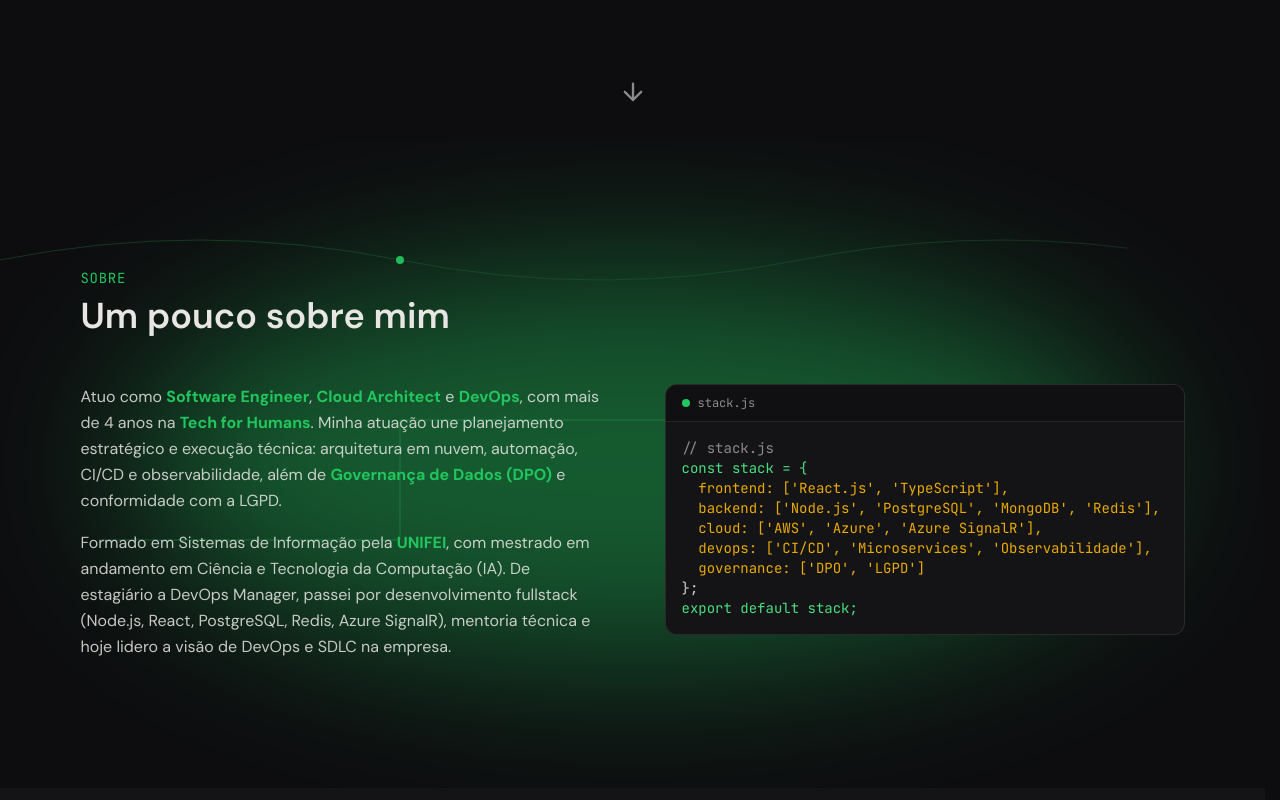
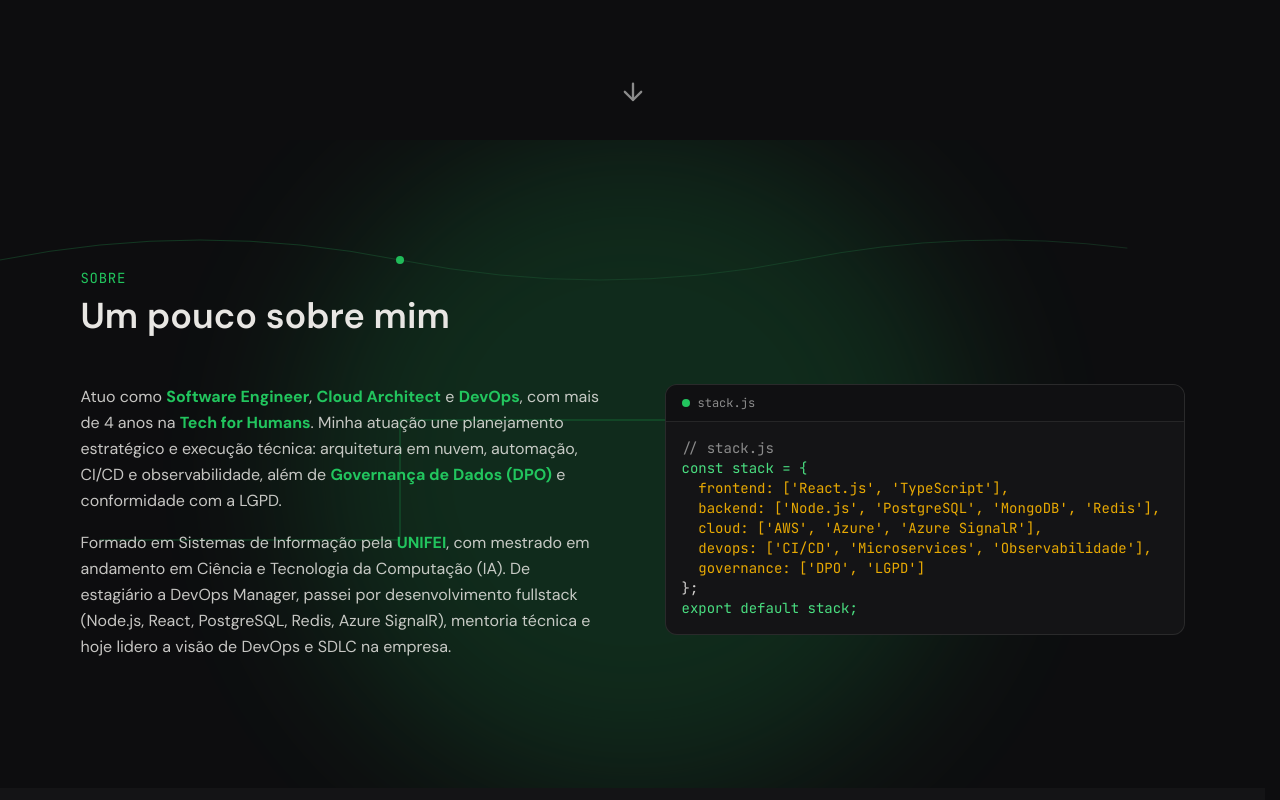
Before and after one commit to luisricar-do/me, a React (Vite) app: page / in a window 1280 px wide. Shown: the part 2260-3060 px from the top of the page. Built offline with nearby package versions, Linux system fonts and the light colour scheme.

Commit message:
Enhance About section by adding a glowing background effect and removing unnecessary glow filter. Update CircuitBackground component to simplify props and improve rendering performance.

```diff
--- a/src/components/sections/About.jsx
+++ b/src/components/sections/About.jsx
@@ -29,8 +29,21 @@ export function About() {
       className="relative py-24 md:py-32 overflow-x-hidden bg-[var(--color-paper)]"
     >
       {/* Grid de circuitos animado (fundo) */}
-      <div className="absolute inset-0 pointer-events-none">
-        <CircuitBackground pathProgress={pathProgress} glowOpacity={glowOpacity} />
+      <div className="absolute inset-0 pointer-events-none overflow-hidden">
+        <CircuitBackground pathProgress={pathProgress} />
+        {/* Glow verde em div (igual Contact) — evita círculo sólido no Safari com SVG */}
+        <motion.div
+          className="absolute inset-0 flex items-center justify-center"
+          style={{ opacity: glowOpacity }}
+        >
+          <div
+            className="w-[80%] max-w-2xl aspect-square rounded-full opacity-40"
+            style={{
+              background: "var(--color-accent)",
+              filter: "blur(80px)",
+            }}
+          />
+        </motion.div>
       </div>
 
       <div className="relative mx-auto w-full min-w-0 max-w-6xl px-6 pr-8 sm:pr-6">
@@ -88,7 +101,7 @@ export function About() {
   )
 }
 
-function CircuitBackground({ pathProgress, glowOpacity }) {
+function CircuitBackground({ pathProgress }) {
   const path1Offset = useTransform(pathProgress, [0, 1], [1200, 0])
   const path2Offset = useTransform(pathProgress, [0.2, 0.7], [800, 0])
   const circle2Opacity = useTransform(pathProgress, [0.3, 0.6], [0, 1])
@@ -102,13 +115,6 @@ function CircuitBackground({ pathProgress, glowOpacity }) {
           <stop offset="0%" stopColor="var(--color-accent)" stopOpacity="0.6" />
           <stop offset="100%" stopColor="var(--color-accent-muted)" stopOpacity="0.2" />
         </linearGradient>
-        <filter id="glow">
-          <feGaussianBlur stdDeviation="2" result="coloredBlur" />
-          <feMerge>
-            <feMergeNode in="coloredBlur" />
-            <feMergeNode in="SourceGraphic" />
-          </feMerge>
-        </filter>
       </defs>
       {/* Linhas tipo circuito que “desenham” no scroll */}
       <motion.path
@@ -142,14 +148,6 @@ function CircuitBackground({ pathProgress, glowOpacity }) {
         r="4"
         fill="var(--color-accent-muted)"
         style={{ opacity: circle2Opacity }}
-      />
-      <motion.ellipse
-        cx="50%"
-        cy="50%"
-        rx="40%"
-        ry="30%"
-        fill="var(--color-accent)"
-        style={{ opacity: glowOpacity, filter: "blur(80px)" }}
       />
     </svg>
   )
```
